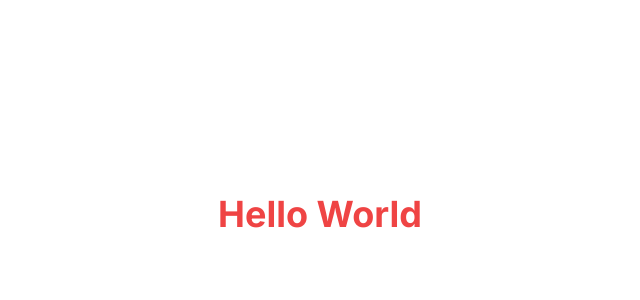
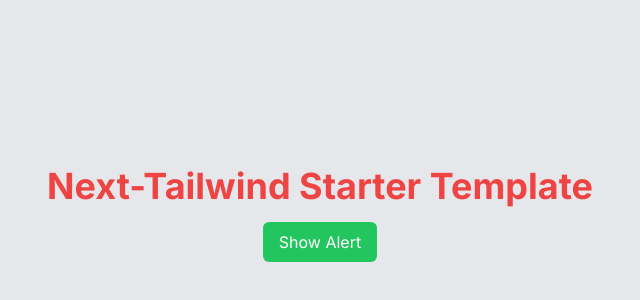
Before and after one commit to nelwincatalogo/next14-tailwind, a Next.js app: page / in a window 1280 px wide. Shown: the part 186-486 px from the top of the page, without its empty margins (320-960 px from the left). Built offline with nearby package versions, Linux system fonts and the light colour scheme.

Commit message:
✨ add react-alert and react-icons

```diff
--- a/package.json
+++ b/package.json
@@ -11,6 +11,7 @@
   "dependencies": {
     "@types/node": "20.2.5",
     "@types/react": "18.2.7",
+    "@types/react-alert": "^7.0.2",
     "@types/react-dom": "18.2.4",
     "autoprefixer": "10.4.14",
     "eslint": "8.41.0",
@@ -18,7 +19,9 @@
     "next": "13.4.4",
     "postcss": "8.4.24",
     "react": "18.2.0",
+    "react-alert": "^7.0.3",
     "react-dom": "18.2.0",
+    "react-icons": "^4.9.0",
     "tailwindcss": "3.3.2",
     "typescript": "5.0.4"
   }
--- a/src/app/layout.tsx
+++ b/src/app/layout.tsx
@@ -1,7 +1,21 @@
+"use client";
+
+import { transitions, positions, Provider as AlertProvider } from "react-alert";
+import AlertTemplate from "@/components/AlertTemplate";
+
 import "@/styles/globals.css";
 import { Inter } from "next/font/google";
 
 const inter = Inter({ subsets: ["latin"] });
+
+const options = {
+  // you can also just use 'bottom center'
+  position: positions.TOP_RIGHT,
+  timeout: 2500,
+  offset: "20px",
+  // you can also just use 'scale'
+  transition: transitions.FADE,
+};
 
 export const metadata = {
   title: "Create Next App",
@@ -15,7 +29,11 @@ export default function RootLayout({
 }) {
   return (
     <html lang="en">
-      <body className={inter.className}>{children}</body>
+      <body className={inter.className}>
+        <AlertProvider template={AlertTemplate} {...options}>
+          {children}
+        </AlertProvider>
+      </body>
     </html>
   );
 }
--- a/src/app/page.tsx
+++ b/src/app/page.tsx
@@ -1,10 +1,16 @@
 "use client";
+
+import ReactAlertSample from "@/components/ReactAlertSample";
 
 export default function Home() {
   return (
-    <main className="">
-      <div className="min-h-screen flex justify-center items-center">
-        <h1 className="text-red-500 font-bold text-4xl">Hello World</h1>
+    <main className="bg-gray-200">
+      <div className="min-h-screen flex gap-4 flex-col justify-center items-center">
+        <h1 className="text-red-500 font-bold text-4xl">
+          Next-Tailwind Starter Template
+        </h1>
+
+        <ReactAlertSample />
       </div>
     </main>
   );
--- /dev/null
+++ b/src/components/AlertTemplate.tsx
@@ -0,0 +1,49 @@
+"use client";
+
+import { AlertTemplateProps } from "react-alert";
+import {
+  AiFillCheckCircle,
+  AiFillInfoCircle,
+  AiFillExclamationCircle,
+} from "react-icons/ai";
+import { HiX } from "react-icons/hi";
+
+export default function AlertTemplate({
+  style,
+  options,
+  message,
+  close,
+}: AlertTemplateProps) {
+  return (
+    <div
+      style={style}
+      className={`
+        bg-white rounded-lg border-t-2 sm:border-l-2 sm:border-t-0 flex items-center space-x-4 px-4 py-4 shadow-lg
+        ${options.type === "info" && "border-blue-500"}
+        ${options.type === "success" && "border-emerald-500"}
+        ${options.type === "error" && "border-red-500"}
+      `}
+    >
+      {options.type === "info" && (
+        <AiFillInfoCircle className="h-4 w-4 text-blue-500 flex-shrink-0" />
+      )}
+      {options.type === "success" && (
+        <AiFillCheckCircle className="h-4 w-4 text-emerald-500 flex-shrink-0" />
+      )}
+      {options.type === "error" && (
+        <AiFillExclamationCircle className="h-4 w-4 text-red-500 flex-shrink-0" />
+      )}
+      <div className="w-full">
+        <div className="font-medium leading-tight text-gray-700">
+          {options.type === "info" && "Info"}
+          {options.type === "success" && "Success"}
+          {options.type === "error" && "Error"}
+        </div>
+        <div className="text-xs leading-tight text-gray-500">{message}</div>
+      </div>
+      <button onClick={close} className="active:transform active:scale-125">
+        <HiX className="h-4 w-4 text-gray-500" />
+      </button>
+    </div>
+  );
+}
--- /dev/null
+++ b/src/components/ReactAlertSample.tsx
@@ -0,0 +1,22 @@
+"use client";
+
+import { useAlert } from "react-alert";
+
+export default function ReactAlertSample() {
+  const alert = useAlert();
+
+  return (
+    <div>
+      <button
+        onClick={() => {
+          alert.show("Oh look, an alert!");
+          alert.success("Oh look, an alert!");
+          alert.error("Oh look, an alert!");
+        }}
+        className="px-4 py-2 bg-green-500 text-white rounded-md hover:bg-green-600 active:scale-95 transition duration-300 ease-in-out"
+      >
+        Show Alert
+      </button>
+    </div>
+  );
+}
```
Also changed, not shown: 1 other file (tests, documents, lock files or other folders).
